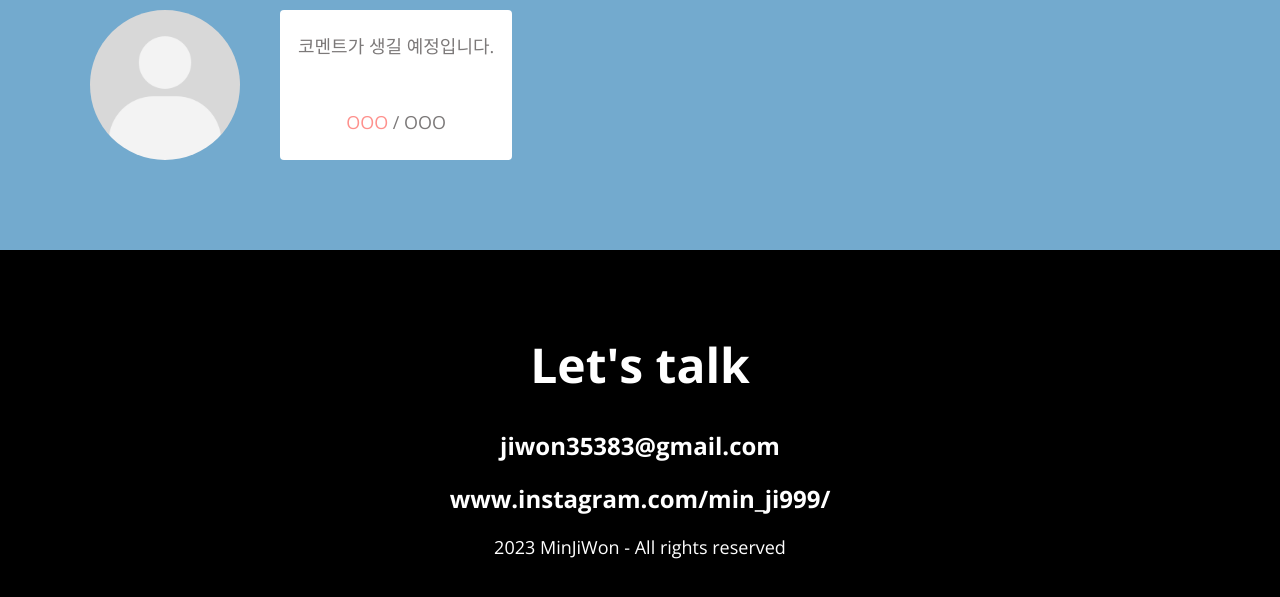
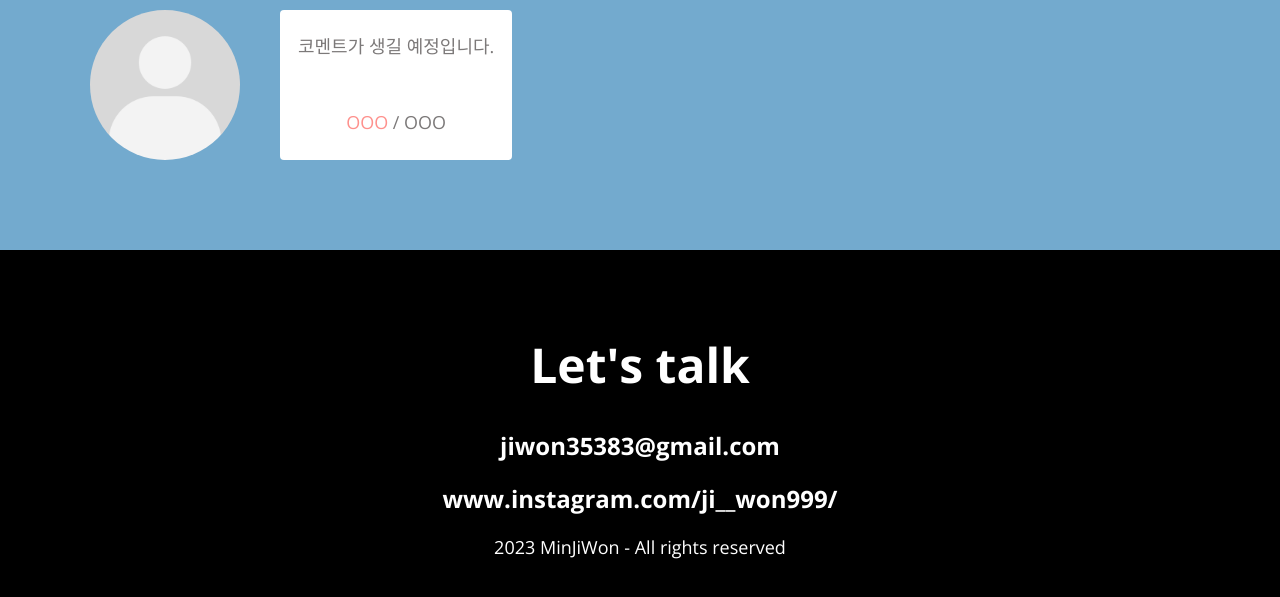
Before and after one commit to jjun4588/minjiwon, a plain HTML site: page index.html in a window 1280 px wide. Shown: the part 3731-4328 px from the top of the page. Drawn offline with nearby package versions, Linux system fonts and the light colour scheme; a web font is replaced by a local one.

Commit message:
Add files via upload

```diff
--- a/index.html
+++ b/index.html
@@ -347,8 +347,8 @@
             </a>
         -->
         </div>
-        <h2 class="contact__email">jiwon35383@gmail.com </h2>
-        <h2 class="contact__email">www.instagram.com/min_ji999/ </h2>
+        <h2 class="contact__email">jiwon35383@gmail.com</h2>
+        <h2 class="contact__email">www.instagram.com/ji__won999/</h2>
         <p class="contact__rights">2023 MinJiWon - All rights reserved</p>
     </section>
 
```
